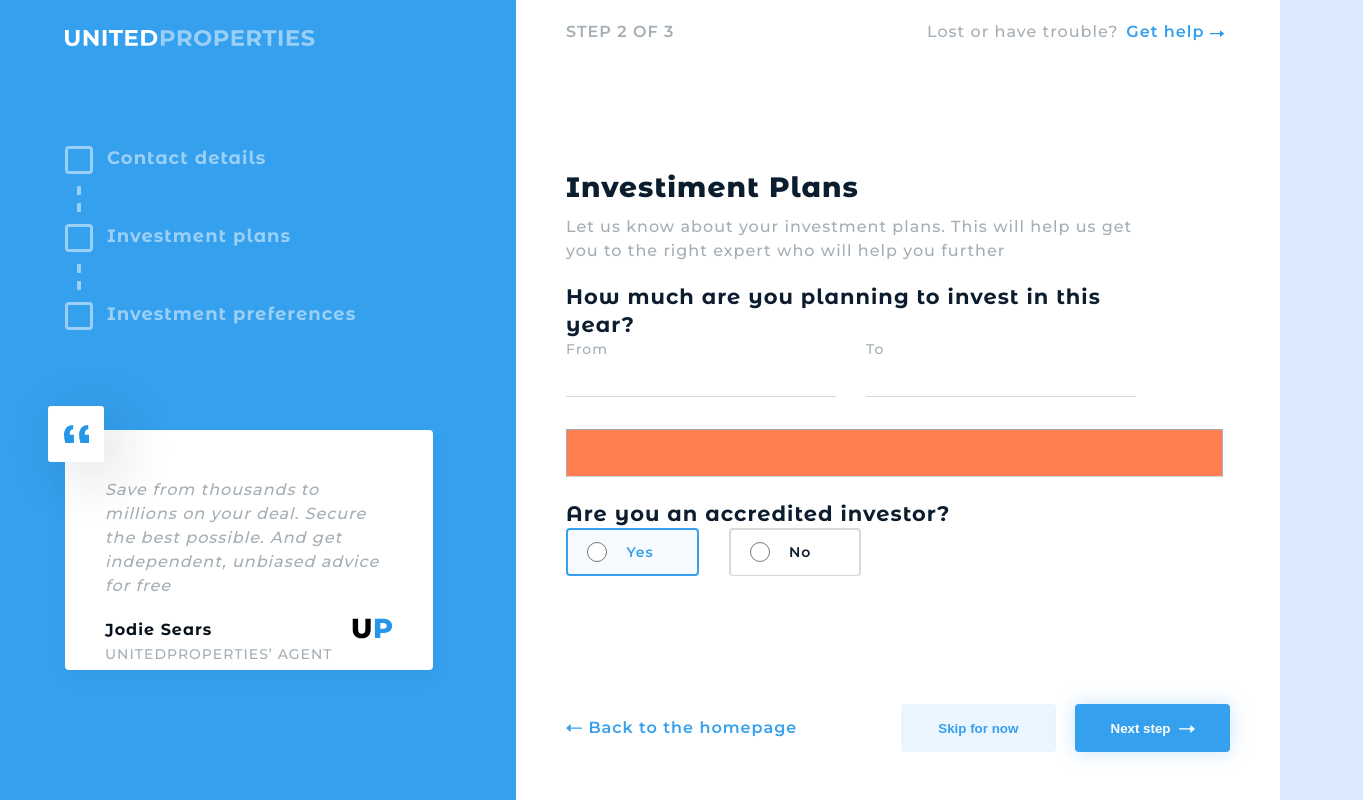
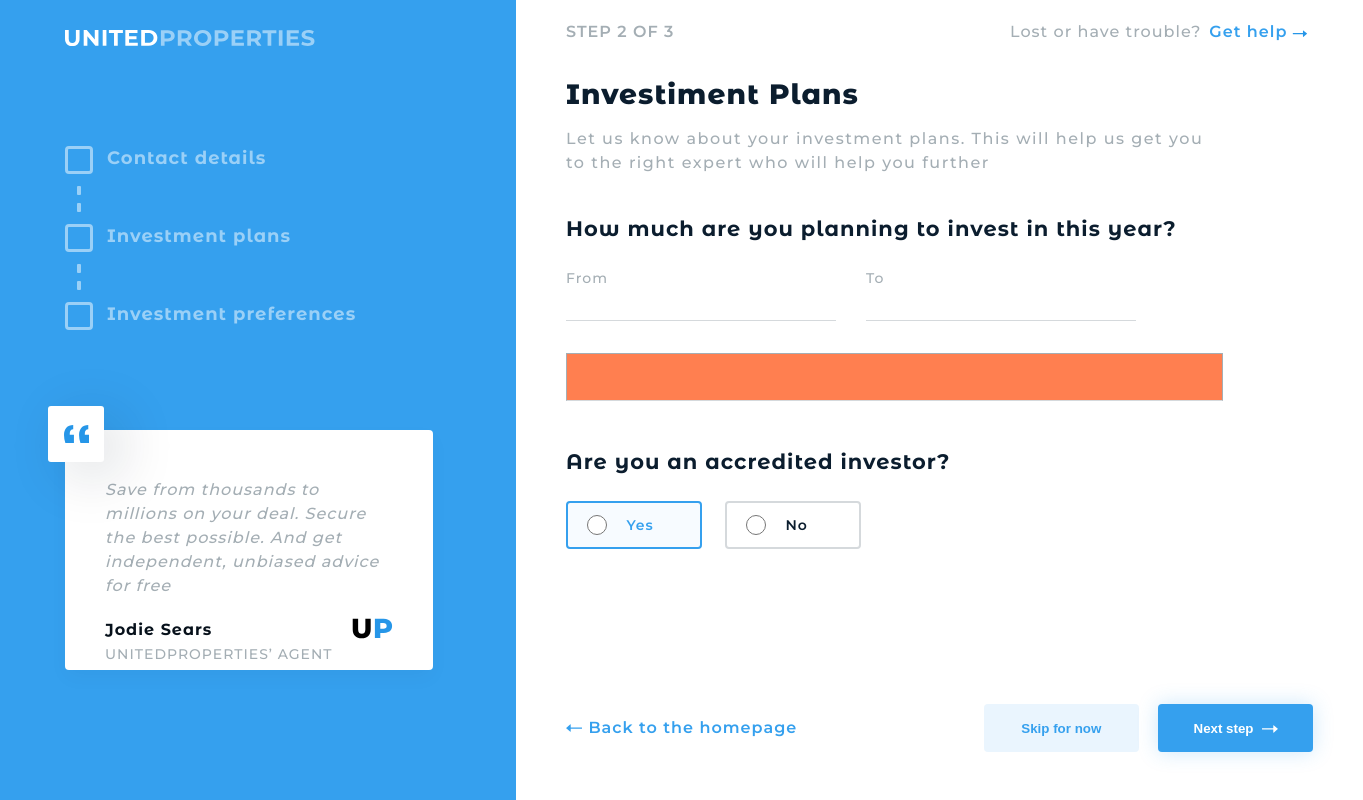
Before and after one commit to cavaglieridomenico/user-onboarding, a React (Create React App) app: page /plans in a window 1280 px wide. Shown: the whole page, 1363 px wide, since content can reach past the window. Built offline with nearby package versions, Linux system fonts and the light colour scheme.

Commit message:
[ADDED] Full style to the Contact page
in desktop view.

```diff
--- a/src/assets/style/plans.css
+++ b/src/assets/style/plans.css
@@ -5,14 +5,14 @@
   border: solid 1px;
   background-color: coral;
 }
-#plans-investor .form-container {
+#form-investor .form-container {
   position: relative;
   display: flex;
   justify-content: space-between;
   width: 295px;
   margin: 0 auto;
 }
-.plans .radio-investor-box {
+#form-investor .radio-investor-box {
   display: flex;
   align-items: center;
   width: 136px;
@@ -22,50 +22,63 @@
   padding-left: 1.2rem;
 }
 
-.plans .radio-investor-box input {
+#form-investor .radio-investor-box input {
   width: 20px;
   height: 20px;
   margin-right: 1.2rem;
 }
 
-.plans .radio-investor-box label {
+#form-investor .radio-investor-box label {
   color: var(--mainBlack);
   font-weight: 600;
 }
 
-#plans-investor .radio-investor-box.selected {
+#form-investor .radio-investor-box.selected {
   background-color: var(--offWhite);
   border: 2px solid var(--primaryColor);
   font-weight: 700;
 }
 
-#plans-investor .radio-investor-box label.selected {
+#form-investor .radio-investor-box label.selected {
   color: var(--primaryColor);
 }
 
 /*SM*/
 @media all and (min-width: 768px) {
+  section.plans {
+    margin-bottom: 120px;
+  }
+  .plans h1 {
+    margin: 0 0 15px;
+  }
+  .plans article > p {
+    letter-spacing: 1.5px;
+  }
+  .plans h2 {
+    margin: 40px 0 25px;
+  }
+  #form-plans .from-box {
+    grid-row: 1 / 2;
+    grid-column: 1 / 2;
+  }
+  #form-plans .to-box {
+    grid-row: 1 / 2;
+    grid-column: 2 / 3;
+  }
   .slider {
+    grid-row: 2 / 3;
+    grid-column: 1 / 4;
     width: 657px;
     height: 48px;
   }
-  #plans-investor .form-container {
+  #form-investor .form-container {
     margin: 0;
   }
-  .plans .form-container {
+  #form-plans .form-container {
     display: grid;
-    grid-template-rows: 60px;
-    grid-template-columns: 270px 270px;
+    grid-template-rows: 55px auto;
+    grid-template-columns: 270px 270px 1fr;
     grid-column-gap: 30px;
-  }
-
-  .plans .from-box {
-    grid-row: 1 / 2;
-    grid-column: 1 / 2;
-  }
-  .plans .to-box {
-    grid-row: 1 / 2;
-    grid-column: 2 / 3;
   }
 }
 
--- a/src/pages/Plans.js
+++ b/src/pages/Plans.js
@@ -25,7 +25,7 @@ const Plans = () => {
           </article>
           <article>
             <h2>How much are you planning to invest in this year?</h2>
-            <form id='plans'>
+            <form id='form-plans'>
               <div className='form-container'>
                 <div className='from-box'>
                   <label htmlFor='plans-from'>From</label>
@@ -40,7 +40,7 @@ const Plans = () => {
             </form>
             <article>
               <h2>Are you an accredited investor?</h2>
-              <form action='' id='plans-investor'>
+              <form action='' id='form-investor'>
                 <div className='form-container'>
                   <div className='radio-investor-box selected'>
                     <input type='radio' name='accredited' value='yes' />
```
